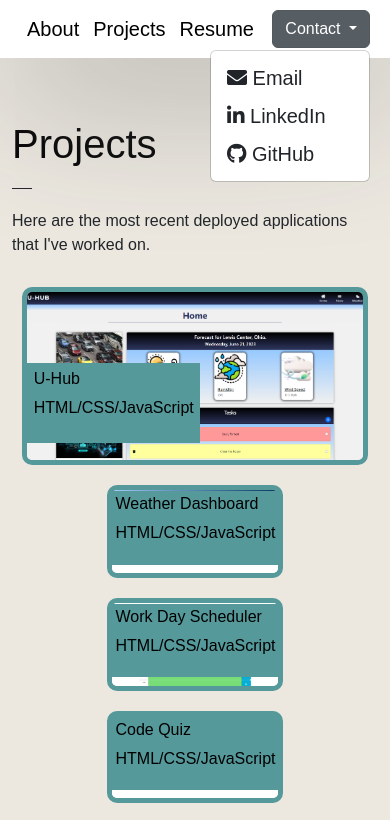
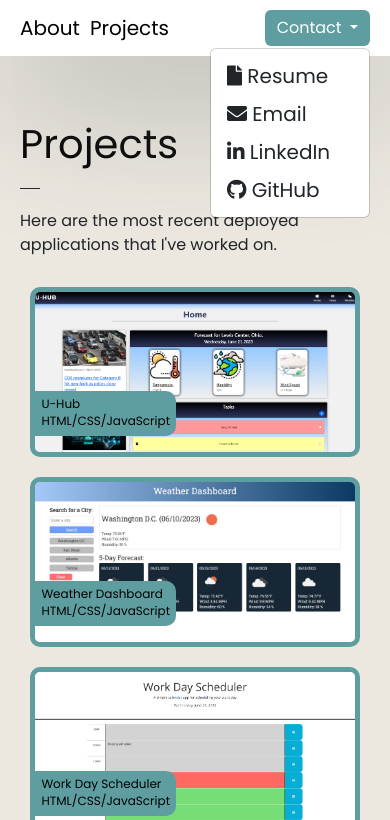
Before and after one commit to averyjmiller/bootcamp-challenge-02, a plain HTML site: page projects.html in a window 390 px wide. Both pictures are taken after a click on the button "Contact". Shown: the top 820 px of the page. Drawn offline with nearby package versions, Linux system fonts and the light colour scheme.

Commit message:
finalizing custom styling

```diff
--- a/Assets/CSS/style.css
+++ b/Assets/CSS/style.css
@@ -4,7 +4,7 @@
 
 :root {
   --main-color: #ffffff;
-  --accent-color: #89c98d;
+  --accent-color: #5f9ea0;
   --bg-color: #ece8e0;
   --box-shadow: 0 0 1rem gray;
 }
@@ -14,6 +14,7 @@ body {
   flex-direction: column;
   line-height: 1.5;
   background-color: var(--bg-color);
+  font-family: 'Poppins', sans-serif;
 }
 
 nav {
@@ -38,14 +39,18 @@ nav a,
 nav h4 {
   color: rgb(0, 0, 0);
   text-decoration: none;
-  margin: 0 7px;
+  margin: 0 10px 0 0;
   font-size: 1.25rem;
   font-weight: normal;
 }
 
+nav a {
+  transition: 0.5s ease;
+}
+
 nav a:hover {
   color: var(--accent-color);
-  border-color: var(--accent-color);
+  transition: 0.5s ease;
 }
 
 nav div {
@@ -61,6 +66,16 @@ nav div {
 
 .dropdown-item {
   margin: 0;
+}
+
+.dropdown-menu .resume {
+  display: none;
+}
+
+
+button.btn.btn-secondary.dropdown-toggle {
+  background-color: var(--accent-color);
+  border: none;
 }
 
 h1 {
@@ -95,14 +110,22 @@ main {
 #about a {
   display: inline-block;
   margin: 30px 10px 0px 0px;
-  background-color: #55999b;
-  color: white;
+  border: 2px solid var(--accent-color);
+  color: black;
+  transition: 0.5s ease;
+  background-color: rgb(95, 158, 160, 0.1);
   text-decoration: none;
   border-radius: 4px;
   padding: 4px;
   text-align: center;
   max-width: 170px;
   width: 100%;
+}
+
+#about a:hover {
+  transition: 0.5s ease;
+  background-color: var(--accent-color);
+  color: white;
 }
 
 #about-content {
@@ -152,8 +175,9 @@ main {
   position: relative;
   width: 48%;
   margin: 10px;
-  border: 5px solid #55999b;
+  border: 5px solid var(--accent-color);
   border-radius: 10px;
+  transition: 0.5s ease;
 }
 
 .project img {
@@ -164,6 +188,7 @@ main {
 }
 
 .project:hover {
+  transition: 0.5s ease;
   transform: scale(1.01);
   box-shadow: var(--box-shadow);
 }
@@ -171,9 +196,18 @@ main {
 .label {
   position: absolute;
   bottom: 10%;
-  background-color: #55999b;
+  background-color: var(--accent-color);
   color: black;
   padding: 2%;
+  border-radius: 0 10px 10px 0;
+}
+
+.label h2 {
+  margin: 0;
+}
+
+.label p {
+  margin: 0;
 }
 
 #first-work {
@@ -191,6 +225,14 @@ main {
 
   .page-section {
     width: 100%;
+  }
+
+  #first-work {
+    width: 95%;
+  }
+
+  .project {
+    width: 46%;
   }
 }
 
@@ -214,17 +256,27 @@ main {
   #about-image-lg {
     display: none;
   }
+
+  #first-work,
+  .project {
+    width: 100%;
+  }
 }
 
 @media screen and (max-width: 410px) {
-  #about {
-    margin: 20px auto;
+  #nav-pages .resume {
+    display: none;
+  }
+
+  .dropdown-menu .resume {
+    display: inline-block;
   }
 
   #about a {
-    width: 46%;
+    display: none;
   }
-  .work-items {
-    width: 100%;
+
+  .label {
+    font-size: 0.75rem;
   }
 }
--- a/projects.html
+++ b/projects.html
@@ -7,6 +7,9 @@
     <title>Avery Miller // Web Developer</title>
     <link href="https://cdn.jsdelivr.net/npm/bootstrap@5.3.0/dist/css/bootstrap.min.css" rel="stylesheet" integrity="sha384-9ndCyUaIbzAi2FUVXJi0CjmCapSmO7SnpJef0486qhLnuZ2cdeRhO02iuK6FUUVM" crossorigin="anonymous">
     <link rel="stylesheet" href="https://cdnjs.cloudflare.com/ajax/libs/font-awesome/5.15.1/css/all.min.css">
+    <link rel="preconnect" href="https://fonts.googleapis.com">
+    <link rel="preconnect" href="https://fonts.gstatic.com" crossorigin>
+    <link href="https://fonts.googleapis.com/css2?family=Poppins&display=swap" rel="stylesheet">
     <link rel="stylesheet" href="./Assets/CSS/reset.css"/>
     <link rel="stylesheet" href="./Assets/CSS/style.css"/>
   </head>
@@ -16,7 +19,7 @@
         <div id="nav-pages">
           <a href="./index.html">About</a>
           <a href="./projects.html">Projects</a>
-          <a href="#">Resume</a>
+          <a href="#" class="resume">Resume</a>
         </div>
         <div id="contact-links">
           <h4>Contact:</h4>
@@ -29,6 +32,7 @@
             Contact
           </button>
           <ul class="dropdown-menu">
+            <li><a class="dropdown-item resume" href="#"><i class="fas fa-file"></i> Resume</a></li>
             <li><a class="dropdown-item" href="#email"><i class="fas fa-envelope"></i> Email</a></li>
             <li><a class="dropdown-item" href="#"><i class="fab fa-linkedin-in"></i> LinkedIn</a></li>
             <li><a class="dropdown-item" href="#"><i class="fab fa-github"></i> GitHub</a></li>
@@ -36,7 +40,7 @@
         </div>
       </div>
     </nav>
-    <main class="container">
+    <main>
       <div class="page-section" id="projects">
         <header>
           <h1>Projects</h1>
```
Also changed, not shown: index.html (+16 -9 lines).
